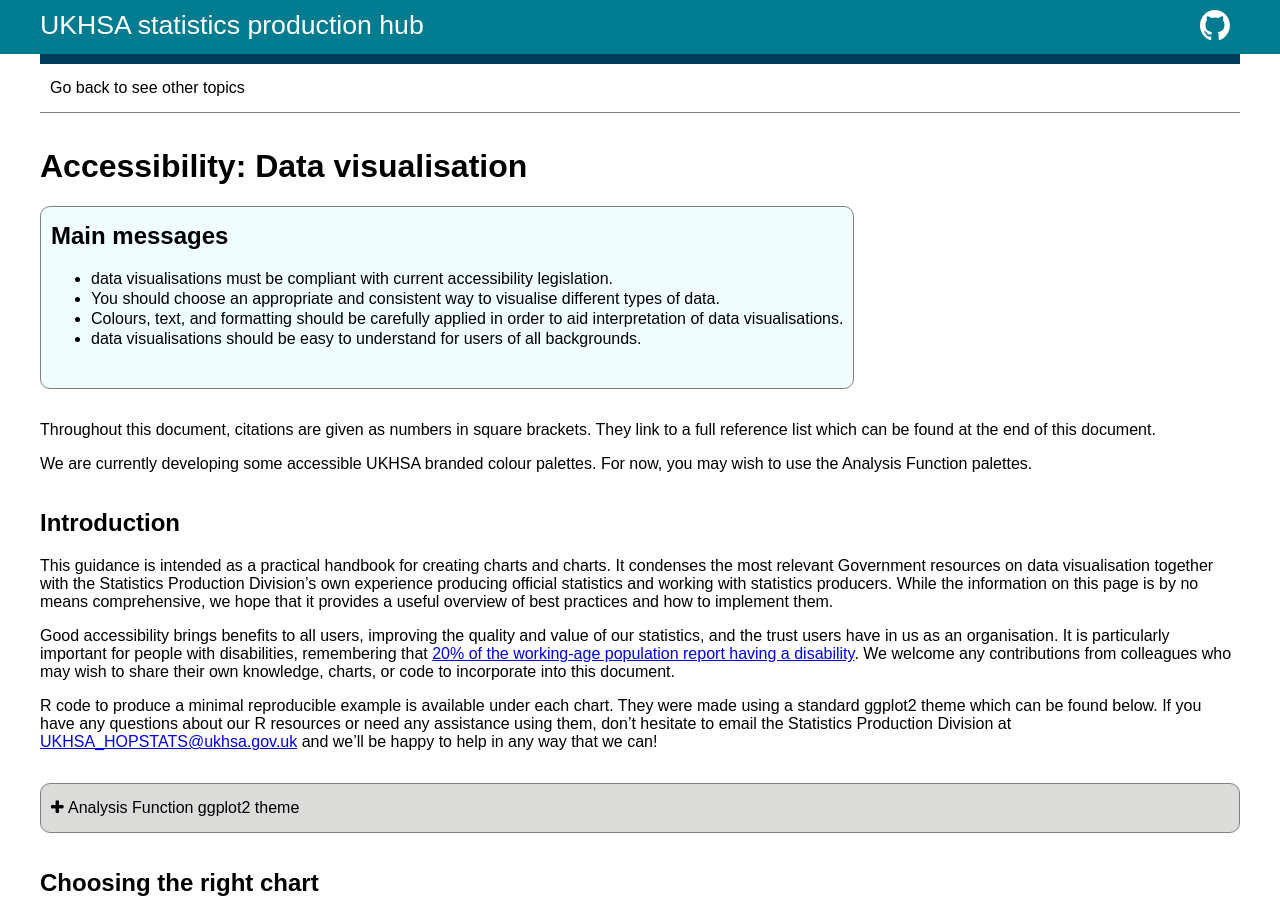
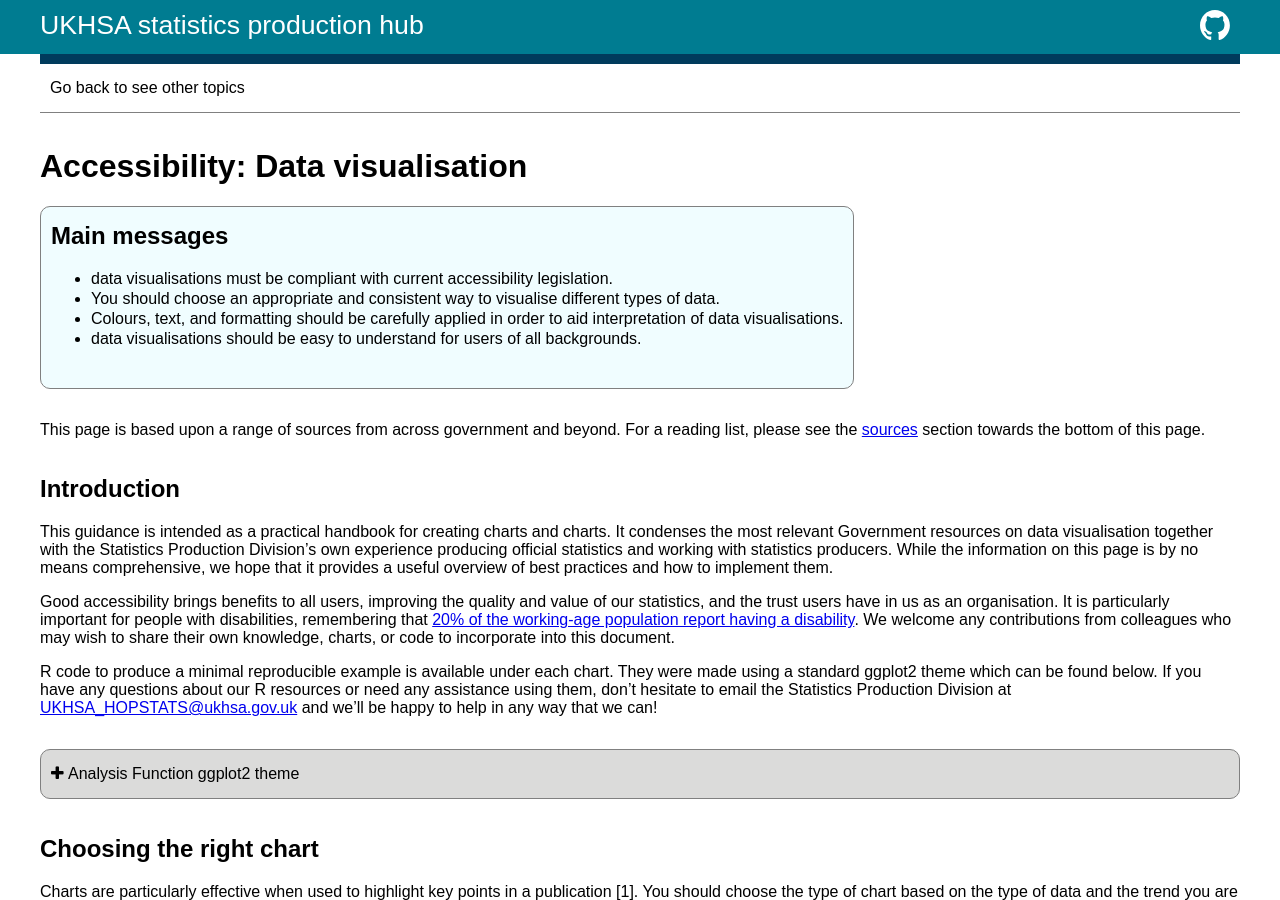
Before and after one commit to BenCuff/github-pages-test, a Jekyll site: the page built from docs/data-vis.md, in a window 1280 px wide and 900 px high. Built offline with Jekyll 4.4.1, drawn with Linux system fonts in a browser that asks for light colours.

Commit message:
Added new sources text to top of pages

```diff
--- a/docs/data-vis.md
+++ b/docs/data-vis.md
@@ -9,9 +9,8 @@ layout: guidance-page
 >- Colours, text, and formatting should be carefully applied in order to aid interpretation of data visualisations.
 >- data visualisations should be easy to understand for users of all backgrounds.
 
-Throughout this document, citations are given as numbers in square brackets. They link to a full reference list which can be found at the end of this document.
+{% include sources-text.md %}
 
-We are currently developing some accessible UKHSA branded colour palettes. For now, you may wish to use the Analysis Function palettes.
 
 ## Introduction
 
@@ -1105,7 +1104,7 @@ There is currently no UKHSA guidance on best practice around mapping for a stati
 
 The Office for National Statistics have also produced guidance to provide the [recommended presentation order for standard geographies](https://geoportal.statistics.gov.uk/datasets/424dfacb33594856a29c4e64f546a219/about). This is so that Official Statistics are geographically comparable, consistent and fit for purpose.
 
-## References
+## Sources
 1. [Government Analysis Function: data visualisation: charts](https://analysisfunction.civilservice.gov.uk/policy-store/data-visualisation-charts/)
 
 2. [Government Analysis Function: Making charts accessible – material, links and answers to questions from dataConnect22 session](https://analysisfunction.civilservice.gov.uk/support/communicating-analysis/making-charts-accessible-dataconnect22/)
```
Also changed, not shown: docs/communicating-uncertainty.md (+1 -1 lines), docs/missing-data.md (+1 -1 lines), docs/quality-assurance.md (+4 -1 lines), docs/spreadsheets.md (+3 -2 lines).
